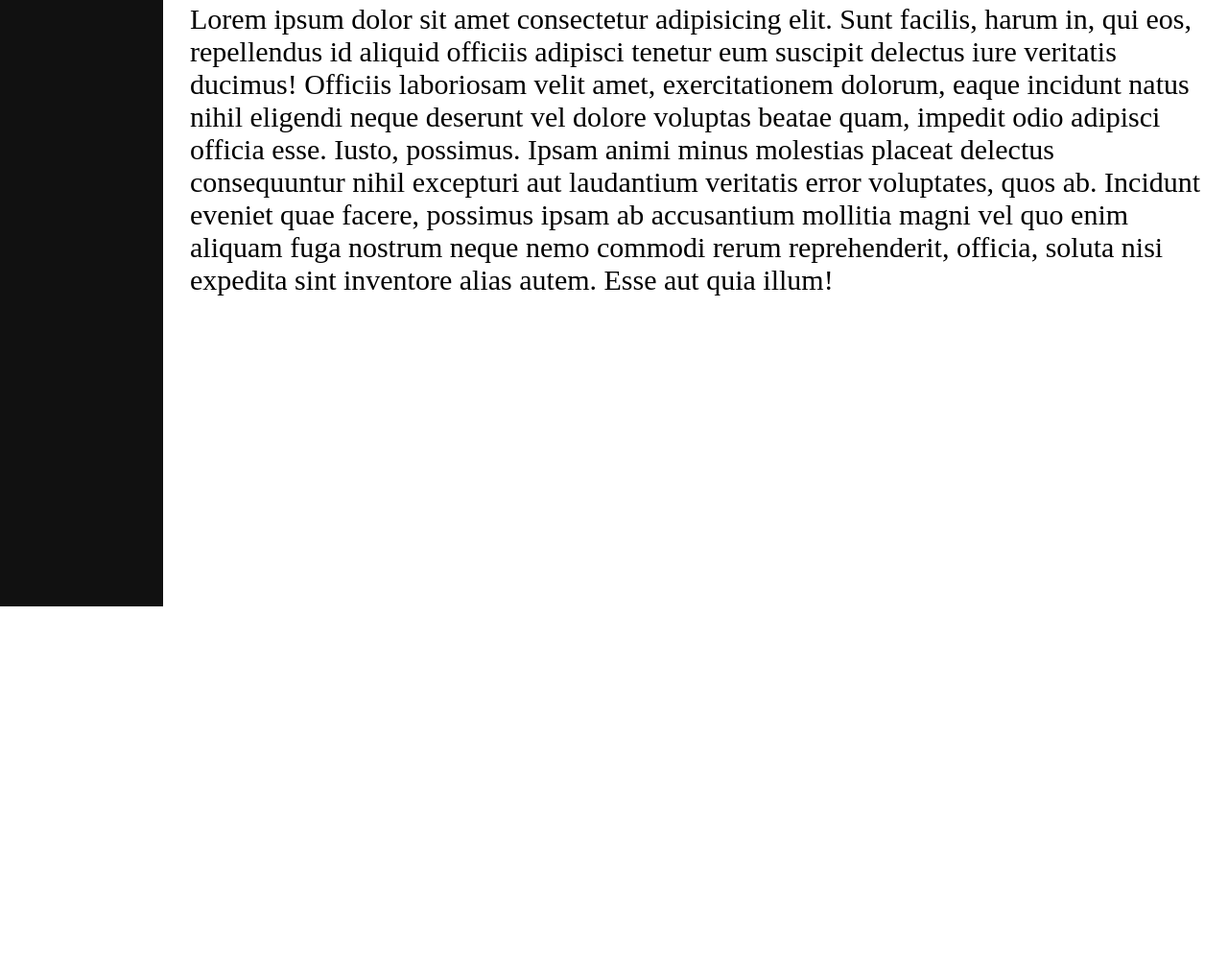
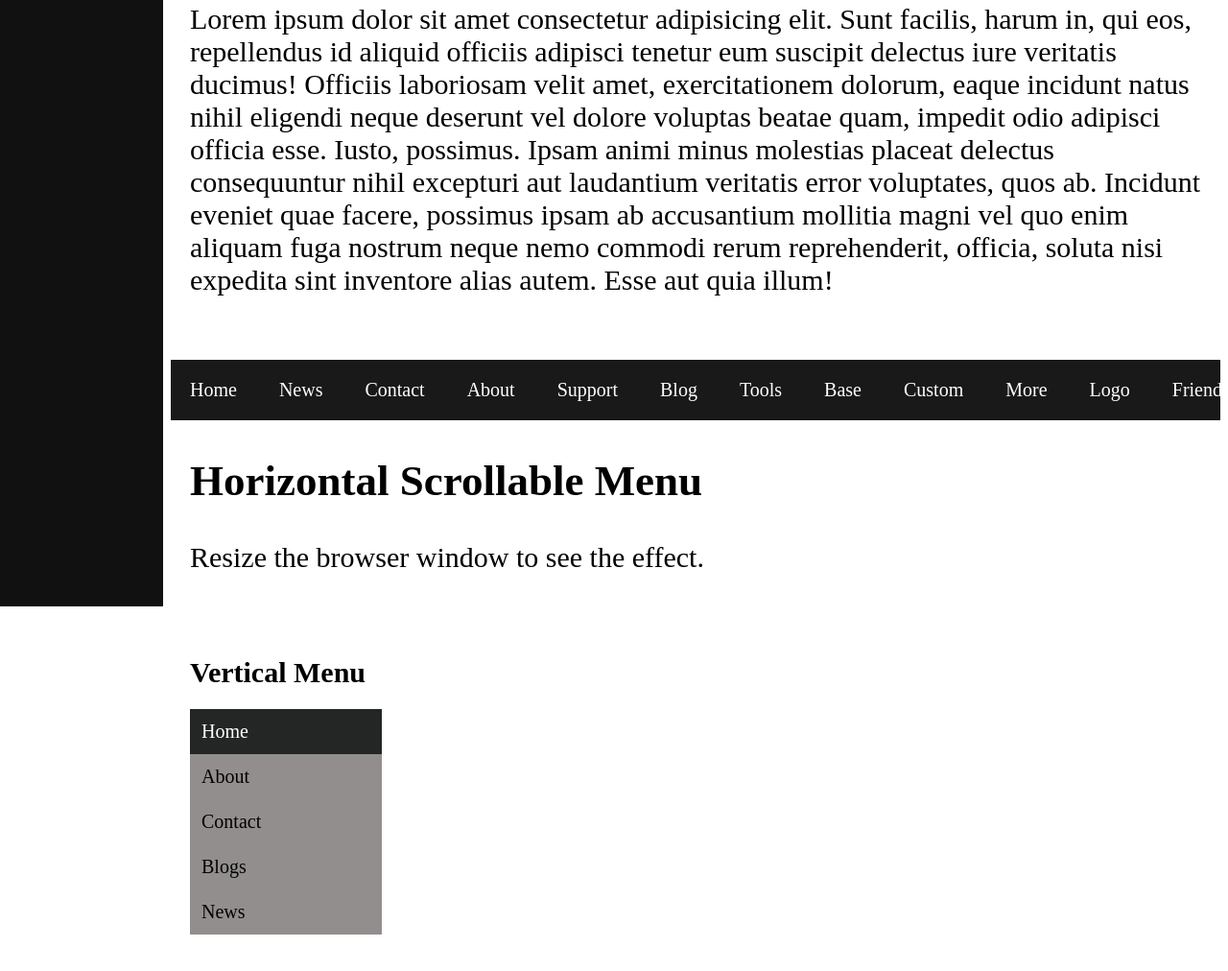
Before and after one commit to rokeyasarker49/28-06-2023, a plain HTML site: page index.html in a window 1280 px wide. Shown: the part 188-1200 px from the top of the page at 96% size. Before the commit the page ends 800 px from the top, so only its background shows below. Drawn offline with Linux system fonts and the light colour scheme.

Commit message:
Add files via upload

```diff
--- a/index.html
+++ b/index.html
@@ -25,5 +25,53 @@
                 <p>Lorem ipsum dolor sit amet consectetur adipisicing elit. Sunt facilis, harum in, qui eos, repellendus id aliquid officiis adipisci tenetur eum suscipit delectus iure veritatis ducimus! Officiis laboriosam velit amet, exercitationem dolorum, eaque incidunt natus nihil eligendi neque deserunt vel dolore voluptas beatae quam, impedit odio adipisci officia esse. Iusto, possimus. Ipsam animi minus molestias placeat delectus consequuntur nihil excepturi aut laudantium veritatis error voluptates, quos ab. Incidunt eveniet quae facere, possimus ipsam ab accusantium mollitia magni vel quo enim aliquam fuga nostrum neque nemo commodi rerum reprehenderit, officia, soluta nisi expedita sint inventore alias autem. Esse aut quia illum!</p>
         </div>
 
+        <br>
+        <br>
+
+        <!--horizontal scroll menu-->
+
+        <div class="scrollmenu">
+                <a href="#home">Home</a>
+                <a href="#news">News</a>
+                <a href="#contact">Contact</a>
+                <a href="#about">About</a>
+                <a href="#support">Support</a>
+                <a href="#blog">Blog</a>
+                <a href="#tools">Tools</a>
+                <a href="#base">Base</a>
+                <a href="#custom">Custom</a>
+                <a href="#more">More</a>
+                <a href="#logo">Logo</a>
+                <a href="#friends">Friends</a>
+                <a href="#partners">Partners</a>
+                <a href="#people">People</a>
+                <a href="#work">Work</a>
+        </div>
+
+        <div class="text2">
+                <h2>Horizontal Scrollable Menu</h2>
+                <p>Resize the browser window to see the effect.</p>
+        </div>
+
+        <br>
+        <br>
+
+        <!--vertical menu-->
+
+        <h1 class="text3">Vertical Menu</h1>
+
+        <div class="vertical-menu">
+                <a href="#" class="active">Home</a>
+                <a href="#">About</a>
+                <a href="#">Contact</a>
+                <a href="#">Blogs</a>
+                <a href="#">News</a>
+        </div>
+
+        <br>
+        <br>
+
+        <!--bottom navigation-->
+
 </body>
 </html>
--- a/style.css
+++ b/style.css
@@ -28,3 +28,65 @@
         padding: 0 20px;
         font-size: 30px;
 }
+
+/*horizontal scroll menu*/
+
+div.scrollmenu {
+        background-color: #1a1919;
+        overflow: auto;
+        white-space: nowrap;
+        margin-left: 170px;
+}
+
+div.scrollmenu a {
+        text-decoration: none;
+        color: white;
+        text-align: center;
+        padding: 20px;
+        display: inline-block;
+        font-size: 20px;
+}
+
+div.scrollmenu a:hover {
+        background-color: #3b3737;
+}
+
+.text2 {
+        font-size: 30px;
+        margin-left: 170px;
+        padding: 0 20px;
+}
+
+/*vertical menu*/
+
+.text3 {
+        font-size: 30px;
+        margin-left: 170px;
+        padding: 0 20px;
+}
+
+.vertical-menu {
+        width: 200px;
+        margin-left: 170px;
+        padding: 0 20px;
+}
+
+.vertical-menu a {
+        text-decoration: none;
+        background-color: #938e8e;
+        color: black;
+        display: block;
+        padding: 12px;
+        font-size: 20px;
+}
+
+.vertical-menu a:hover {
+        background-color: #928787;
+}
+
+.vertical-menu a.active {
+        background-color: #232625;
+        color: white;
+}
+
+/*bottom navigation*/
```
